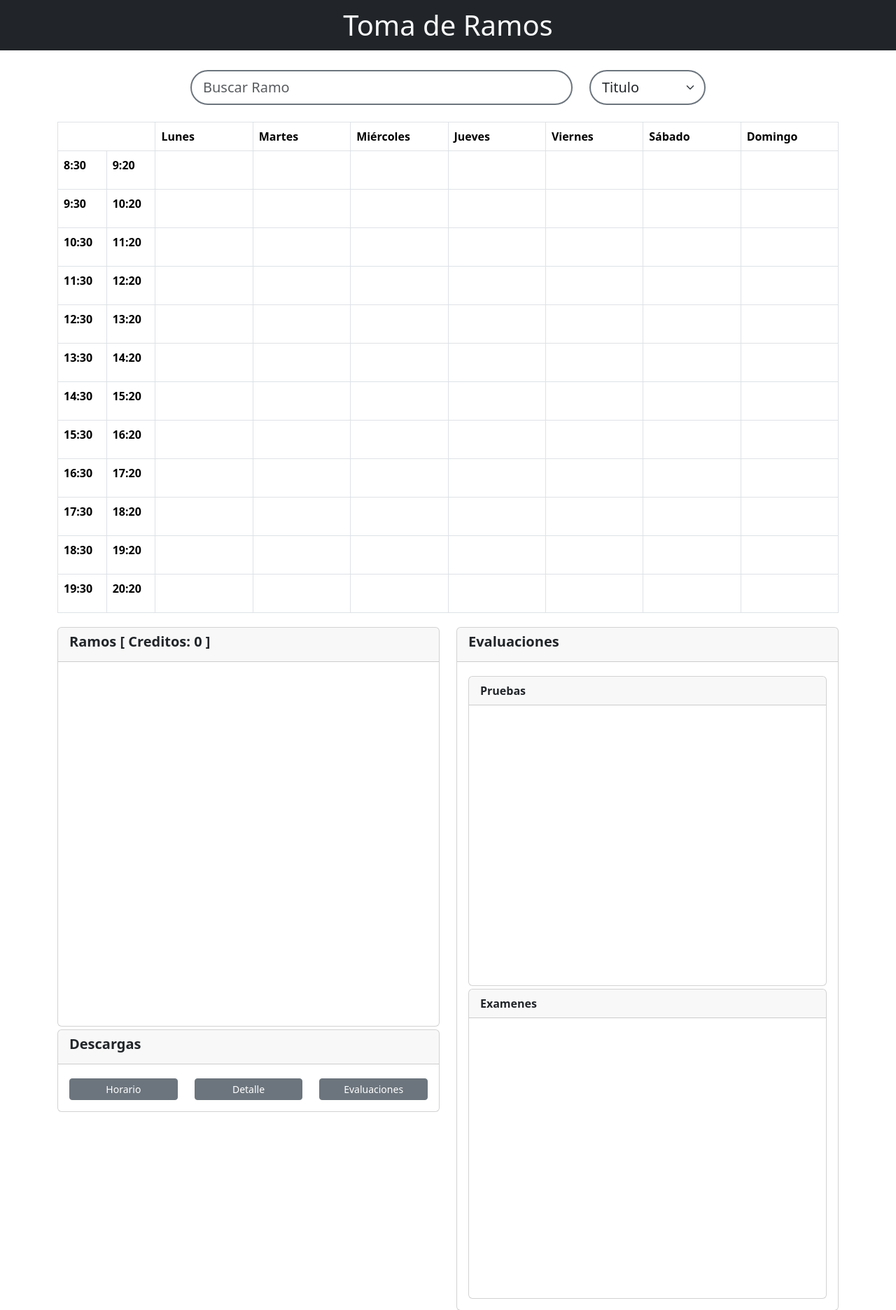
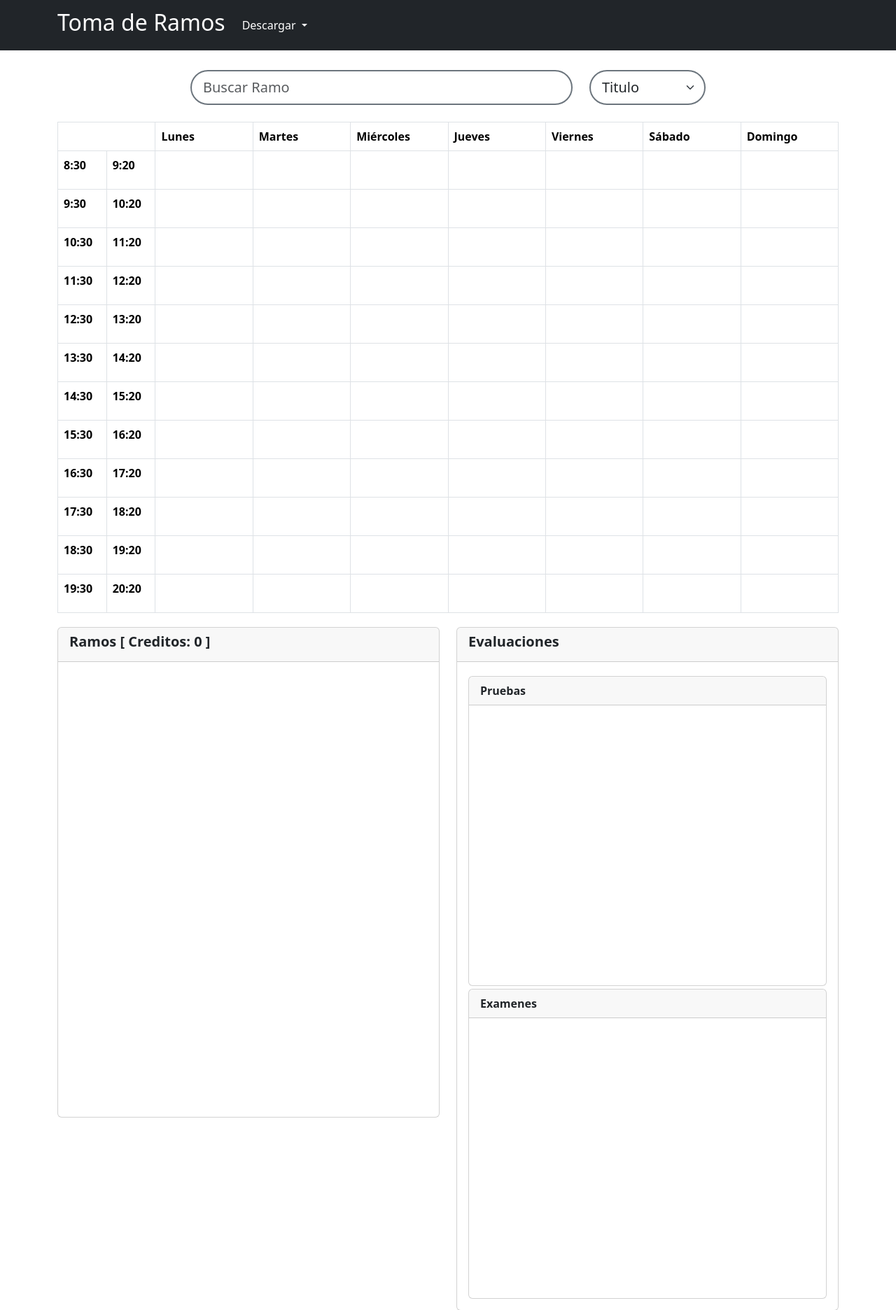
Before and after one commit to Terdmannsdorffer/IIS-Grupo-2, a Django app: page / in a window 1280 px wide. Shown: the top 1872 px of the page at 70% size. Run offline with Django 4.2, Linux system fonts and the light colour scheme; data comes from the database, SQL or seed files in the repository; lists and menus that the app fills with data are empty; some libraries are stand-ins or nearby versions.

Commit message:
new navbar

```diff
--- a/mysite/polls/templates/polls/home.html
+++ b/mysite/polls/templates/polls/home.html
@@ -15,11 +15,29 @@
 </head>
 <body>
     <!-- Header -->
-    <nav class="nav text-light bg-dark justify-content-center">
-        <li class="nav-item">
-            <span class="navbar mb-1 mt-1 h1">Toma de Ramos</span>
-        </li>
+    <nav class="navbar navbar-expand-lg navbar-dark bg-dark text-light">
+        <div class="container">
+          <h1 class="navbar-brand fs-2" style="color: white;">Toma de Ramos</h1>
+          <button class="navbar-toggler" type="button" data-bs-toggle="collapse" data-bs-target="#navbarSupportedContent" aria-controls="navbarSupportedContent" aria-expanded="false" aria-label="Toggle navigation">
+            <span class="navbar-toggler-icon"></span>
+          </button>
+          <div class="collapse navbar-collapse" id="navbarSupportedContent">
+            <ul class="navbar-nav me-auto mb-2 mb-lg-0">
+                <li class="nav-item dropdown">
+                    <a class="nav-link dropdown-toggle" href="#" role="button" data-bs-toggle="dropdown" aria-expanded="false" style="color: white;">
+                        Descargar
+                    </a>
+                    <ul class="dropdown-menu">
+                        <li><a class="dropdown-item" id="SaveHorarioBtn" href="#" style="color: black;">Imagen de Horario</a></li>
+                        <li><a class="dropdown-item" id="SaveEvaluacionesBtn" href="#" style="color: black;">Imagen de Evaluaciones</a></li>
+                        <li><a class="dropdown-item" id="SaveDetallesoBtn" href="#" style="color: black;">Lista de Ramos</a></li>
+                    </ul>
+                </li>
+            </ul>
+          </div>
+        </div>
     </nav>
+
 
     <!-- notification -->
     <div id="notification" class="notification">
@@ -99,32 +117,6 @@
                         </div>
                     </div>
                 </div>
-                <div class="card mt-1">
-                    <div class="card-header">
-                        <div class="h5 fw-bold">
-                            Descargas
-                        </div>
-                    </div>
-                    <div class="card-body">
-                        <div class="row">
-                            <div class="col-12 col-md-4">
-                                <button id="SaveHorarioBtn" type="button" class="btn btn-secondary btn-sm w-100 mt-1">
-                                    Horario
-                                </button>
-                            </div>
-                            <div class="col-12 col-md-4">
-                                <button id="SaveDetallesoBtn" type="button" class="btn btn-secondary btn-sm w-100 mt-1">
-                                    Detalle
-                                </button>
-                            </div>
-                            <div class="col-12 col-md-4">
-                                <button id="SaveEvaluacionesBtn" type="button" class="btn btn-secondary btn-sm w-100 mt-1">
-                                    Evaluaciones
-                                </button>
-                            </div>
-                        </div>
-                    </div>
-                </div>
 
 
             </div>
--- a/mysite/static/css/stylesheet.css
+++ b/mysite/static/css/stylesheet.css
@@ -18,9 +18,9 @@
 }
 
 .resume-list {
-    max-height: 520px;
+    max-height: 650px;
     overflow-y: auto;
-    height:520px
+    height:650px
 }
 
 .resume-list-eval {
@@ -89,3 +89,13 @@
 .simple-text {
     margin: 0;
 }
+
+.navbar-dark .navbar-nav .nav-item .dropdown-item.active, .navbar-dark .navbar-nav .nav-item .dropdown-item:focus {
+    background-color: white;
+    color: black;
+}
+
+.navbar-dark .navbar-nav .nav-item .dropdown-item.active, .navbar-dark .navbar-nav .nav-item .dropdown-item:hover {
+    background-color: rgb(231, 231, 231);
+    color: black;
+}
--- a/mysite/static/js/index.js
+++ b/mysite/static/js/index.js
@@ -254,57 +254,54 @@ let actualizar_horario = () => {
 
 let actualizar_lista = () => {
   let contenedor = document.getElementById("ListaRamos");
-  contenedor.innerHTML = ""
+  contenedor.innerHTML = "";
+
   ramosSelected.map(ele => {
     // Variables con los datos a reemplazar
     var ramo = ele.TITULO;
     var profesor = ele.PROFESOR;
     var nrc = ele.NRC;
 
-    var color_nrc = make_color(nrc)
+    var color_nrc = make_color(nrc);
 
-    // Crea un nuevo elemento <a>
-    var nuevoElemento = document.createElement("a");
-    nuevoElemento.href = "#";
-    nuevoElemento.className = "list-group-item list-group-item-action flex-column align-items-start";
-    nuevoElemento.style.backgroundColor = "#" + color_nrc;
+    // Crea un nuevo elemento <div> para la card
+    var card = document.createElement("div");
+    card.className = "card mb-3";
+    card.style.backgroundColor = "#" + color_nrc;
 
-    nuevoElemento.addEventListener("click", function() {
-      // Obtiene el valor del nrc del elemento
-      var nrcValue = nrc;
+    let isMouseHover = false
+    card.addEventListener("mouseleave", function (event) {
+      card.classList.remove("list-group-item-danger");
+      card.style.backgroundColor = "#" + color_nrc;
+      card.style.cursor = ""
+
+    }, false);
+    card.addEventListener("mouseover", function (event) {
+      card.classList.add("list-group-item-danger");
+      card.style.backgroundColor = ""
+      card.style.cursor = "pointer"
+    }, false);
+
+    // Agrega un evento click a la card para eliminar el elemento
+    card.addEventListener("click", function() {
       eliminar_ramo(nrc);
     });
 
-    let isMouseHover = false
-    nuevoElemento.addEventListener("mouseleave", function (event) {
-      nuevoElemento.classList.remove("list-group-item-danger");
-      nuevoElemento.style.backgroundColor = "#" + color_nrc;
-
-    }, false);
-    nuevoElemento.addEventListener("mouseover", function (event) {
-      nuevoElemento.classList.add("list-group-item-danger");
-      nuevoElemento.removeAttribute("style");
-    }, false);
-
+    // Crea un nuevo elemento <div> para el contenido de la card
+    var cardBody = document.createElement("div");
+    cardBody.className = "card-body";
 
     // Contenido HTML del nuevo elemento
-    nuevoElemento.innerHTML = `
-      <div class="d-flex w-100 justify-content-between">
-        <h5 class="mb-1">[${resume_title(ramo)}] ${ramo}</h5>
-        <small>
-          <svg xmlns="http://www.w3.org/2000/svg" width="16" height="16" fill="currentColor" class="bi bi-trash3" viewBox="0 0 16 16">
-            <path d="M6.5 1h3a.5.5 0 0 1 .5.5v1H6v-1a.5.5 0 0 1 .5-.5ZM11 2.5v-1A1.5 1.5 0 0 0 9.5 0h-3A1.5 1.5 0 0 0 5 1.5v1H2.506a.58.58 0 0 0-.01 0H1.5a.5.5 0 0 0 0 1h.538l.853 10.66A2 2 0 0 0 4.885 16h6.23a2 2 0 0 0 1.994-1.84l.853-10.66h.538a.5.5 0 0 0 0-1h-.995a.59.59 0 0 0-.01 0H11Zm1.958 1-.846 10.58a1 1 0 0 1-.997.92h-6.23a1 1 0 0 1-.997-.92L3.042 3.5h9.916Zm-7.487 1a.5.5 0 0 1 .528.47l.5 8.5a.5.5 0 0 1-.998.06L5 5.03a.5.5 0 0 1 .47-.53Zm5.058 0a.5.5 0 0 1 .47.53l-.5 8.5a.5.5 0 1 1-.998-.06l.5-8.5a.5.5 0 0 1 .528-.47ZM8 4.5a.5.5 0 0 1 .5.5v8.5a.5.5 0 0 1-1 0V5a.5.5 0 0 1 .5-.5Z"/>
-          </svg>
-      </small>
-      </div>
-      <p class="mb-1">Profesor: ${profesor}</p>
-      <small>NRC: ${nrc}</small>
+    cardBody.innerHTML = `
+      <h5 class="card-title">[${resume_title(ramo)}] ${ramo}</h5>
+      <p class="card-text">Profesor: ${profesor}</p>
+      <p class="card-text">NRC: ${nrc}</p>
     `;
 
     // Agrega el nuevo elemento al contenedor
-    contenedor.appendChild(nuevoElemento)
-
-  })
+    card.appendChild(cardBody);
+    contenedor.appendChild(card);
+  });
 
 }
 
```
